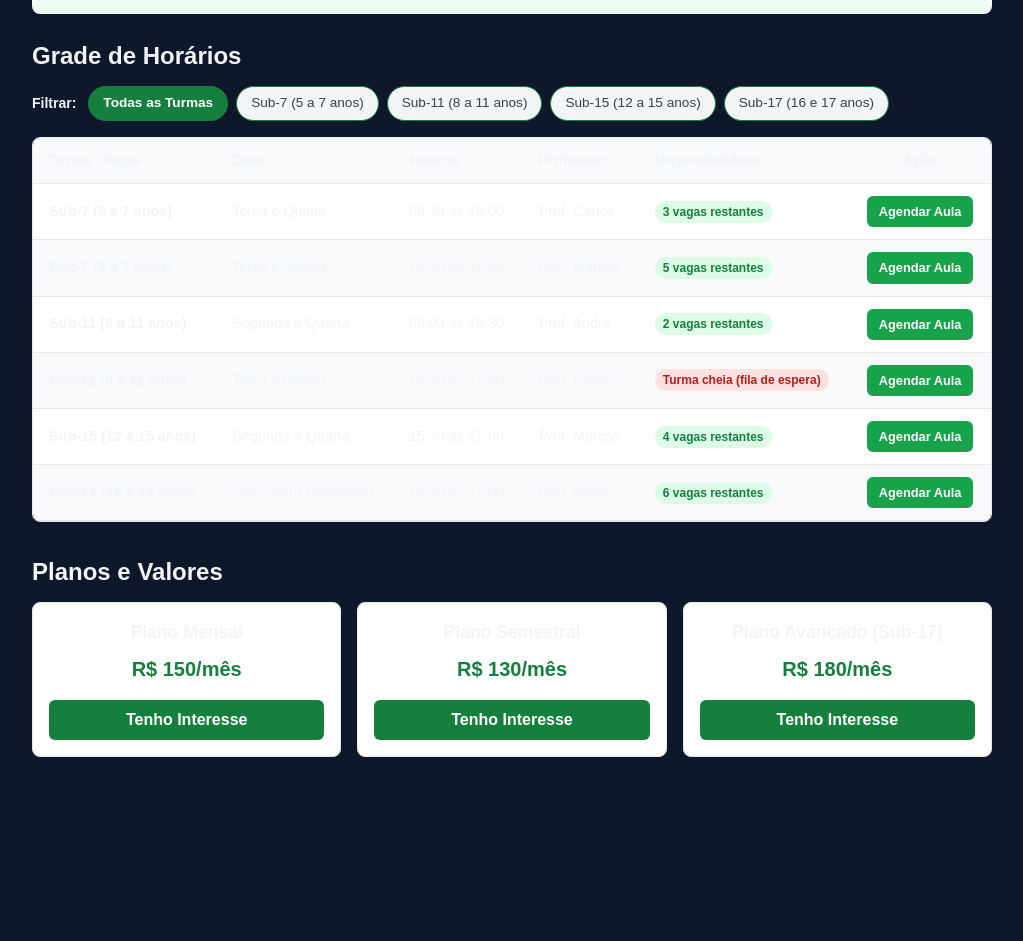
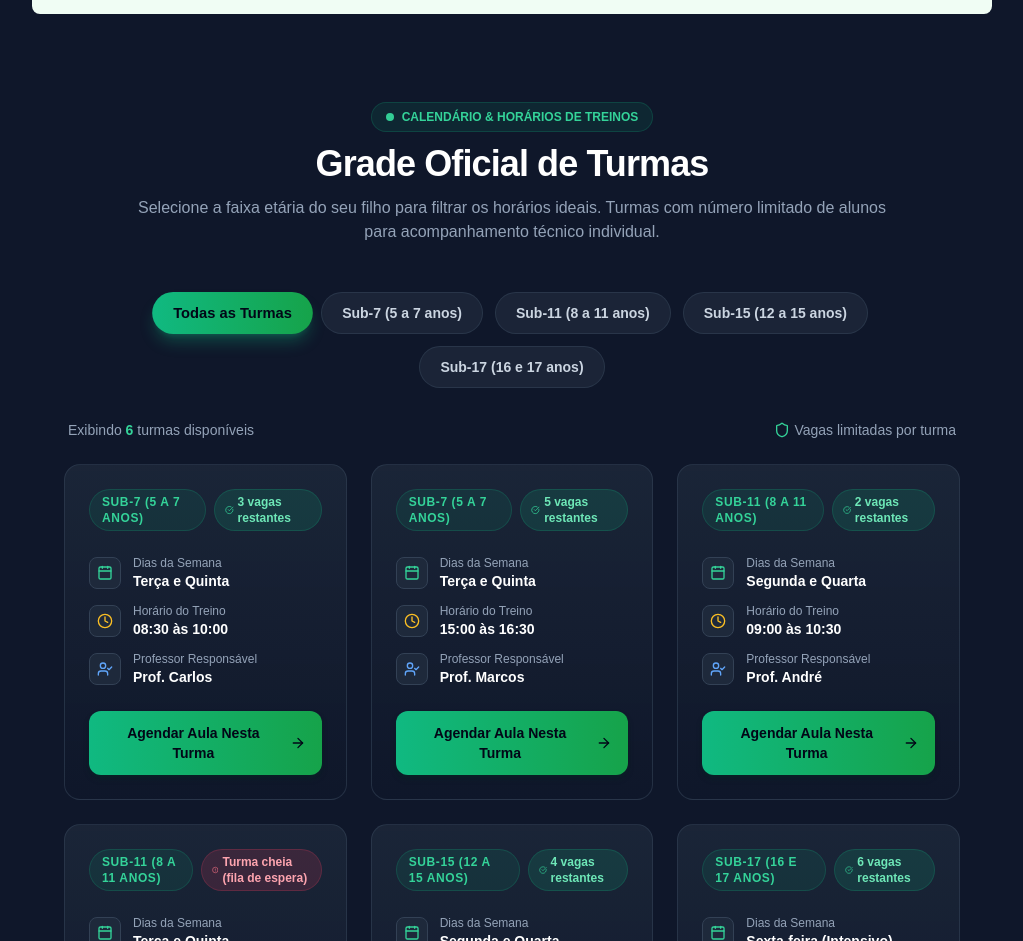
Before and after one commit to AlvaroOliveirak/escolinha_futebol, a React (Vite) app in the folder escolinhafutebol/: page / in a window 1280 px wide. Shown: the part 231-1172 px from the top of the page, without its empty margins (128-1151 px from the left). Before the commit the page ends 1040 px from the top, so only its background shows below. Built offline with nearby package versions, Linux system fonts and the light colour scheme.

Commit message:
feat(style-v1): layout moderno da grade de horarios e filtros de turmas

```diff
--- a/escolinhafutebol/src/components/FilterTurmas.jsx
+++ b/escolinhafutebol/src/components/FilterTurmas.jsx
@@ -2,25 +2,22 @@
 import React from "react";
 import { turmasMock } from "../data/mockData";
 import { useScheduleFilter } from "../hooks/useScheduleFilter";
+import { Calendar, Clock, UserCheck, AlertCircle, CheckCircle, ArrowRight, Shield } from "lucide-react";
 
 /**
  * =========================================================================================
  * COMPONENTE: FilterTurmas
- * RESPONSÁVEL: Álvaro Oliveira (Lógica e Fluxo)
+ * RESPONSÁVEL: Álvaro Oliveira (Lógica e Fluxo) + Estilização Moderna de Futebol
  *
- * GUIA DE INTEGRAÇÃO:
- * - Para o ESTILO: Você pode alterar livremente as classes, cores e estrutura HTML
- *   Apenas mantenha:
- *     1. Os botões de filtro chamando `setSelectedCategory(cat.key)`.
- *     2. O botão de ação chamando `onAgendar(turma.nome)`.
- * - Para o CONTEÚDO: Você pode passar sua lista oficial de turmas via prop `turmas={schedulesData}`.
- *   O hook já aceita tanto as propriedades em português (`categoria`, `nome`, `dias`, `horario`)
- *   quanto em inglês (`category`, `ageGroup`, `days`, `time`).
+ * GUIA DE INTEGRAÇÃO / REGRAS:
+ * - Mantém o hook `useScheduleFilter(turmas)`.
+ * - Mantém os botões de filtro chamando `setSelectedCategory(cat.key)`.
+ * - Mantém o botão de ação chamando `onAgendar(turma.nome || turma.ageGroup)`.
  * =========================================================================================
  */
 
 export default function FilterTurmas({ onAgendar, turmas = turmasMock }) {
-  // Consumo do hook de lógica de filtro
+  // Consumo do hook de lógica de filtro (Mantido 100% idêntico)
   const {
     categories,
     selectedCategory,
@@ -29,162 +26,202 @@ export default function FilterTurmas({ onAgendar, turmas = turmasMock }) {
   } = useScheduleFilter(turmas);
 
   return (
-    <section
-      className="filter-turmas-section"
-      style={{ margin: "24px 0", textAlign: "left" }}
-    >
-      <h2
-        style={{ marginBottom: "12px", fontSize: "1.5rem", fontWeight: "bold" }}
-      >
-        Grade de Horários
+    <section id="horarios" className="w-full py-16 scroll-mt-20">
+      <div className="max-w-7xl mx-auto px-4 sm:px-6 lg:px-8">
+        {/* Cabeçalho da Seção */}
+        <div className="text-center max-w-3xl mx-auto mb-12">
+          <div className="inline-flex items-center gap-2 px-3.5 py-1.5 rounded-full text-xs font-bold bg-emerald-500/10 text-emerald-400 border border-emerald-500/20 mb-3">
+            <span className="w-2 h-2 rounded-full bg-emerald-400 animate-pulse" />
+            CALENDÁRIO & HORÁRIOS DE TREINOS
+          </div>
+          <h2 className="text-3xl sm:text-4xl font-black text-white tracking-tight">
+            Grade Oficial de Turmas
           </h2>
+          <p className="mt-3 text-slate-400 text-sm sm:text-base">
+            Selecione a faixa etária do seu filho para filtrar os horários ideais. Turmas com número limitado de alunos para acompanhamento técnico individual.
+          </p>
+        </div>
 
-      {/* Botões do Filtro de Categorias */}
-      <div
-        className="filter-buttons"
-        style={{
-          display: "flex",
-          flexWrap: "wrap",
-          gap: "8px",
-          marginBottom: "16px",
-        }}
-      >
-        <span
-          style={{
-            fontSize: "0.875rem",
-            fontWeight: "600",
-            alignSelf: "center",
-            marginRight: "4px",
-          }}
-        >
-          Filtrar:
-        </span>
-        {categories.map((cat) => (
+        {/* Barra de Filtro de Categorias */}
+        <div className="flex flex-wrap items-center justify-center gap-2 sm:gap-3 mb-8">
+          {categories.map((cat) => {
+            const isActive = selectedCategory === cat.key;
+            return (
               <button
                 key={cat.key}
                 onClick={() => setSelectedCategory(cat.key)}
-            style={{
-              padding: "6px 14px",
-              borderRadius: "9999px",
-              fontSize: "0.85rem",
-              fontWeight: selectedCategory === cat.key ? "bold" : "normal",
-              cursor: "pointer",
-              border: "1px solid #15803d",
-              backgroundColor:
-                selectedCategory === cat.key ? "#15803d" : "#f3f4f6",
-              color: selectedCategory === cat.key ? "#ffffff" : "#374151",
-              transition: "all 0.2s",
-            }}
+                className={`px-4 py-2 sm:px-5 sm:py-2.5 rounded-full text-xs sm:text-sm font-bold transition-all duration-200 cursor-pointer flex items-center gap-2 ${
+                  isActive
+                    ? "bg-gradient-to-r from-emerald-500 to-green-600 text-slate-950 shadow-lg shadow-emerald-500/30 scale-105"
+                    : "bg-slate-800/80 hover:bg-slate-750 text-slate-300 border border-slate-700/60 hover:text-white"
+                }`}
               >
-            {cat.label}
+                <span>{cat.label}</span>
               </button>
-        ))}
+            );
+          })}
         </div>
 
-      {/* Tabela / Lista de Horários Filtrados */}
+        {/* Resumo do filtro */}
+        <div className="flex items-center justify-between text-xs sm:text-sm text-slate-400 mb-6 px-1">
+          <span>
+            Exibindo <strong className="text-emerald-400 font-bold">{filteredSchedules.length}</strong> {filteredSchedules.length === 1 ? "turma disponível" : "turmas disponíveis"}
+          </span>
+          <span className="flex items-center gap-1 text-slate-400">
+            <Shield className="w-4 h-4 text-emerald-400" /> Vagas limitadas por turma
+          </span>
+        </div>
+
+        {/* Visualização em Cards Modernos */}
+        <div className="grid grid-cols-1 md:grid-cols-2 lg:grid-cols-3 gap-6">
+          {filteredSchedules.map((turma) => {
+            const nomeTurma = turma.nome || turma.ageGroup;
+            const diasTurma = turma.dias || turma.days;
+            const horarioTurma = turma.horario || turma.time;
+            const professorTurma = turma.professor || turma.teacher || "-";
+            const vagasTurma = turma.vagas || turma.spots || "Vagas Abertas";
+            const isCheia = vagasTurma.toLowerCase().includes("cheia");
+
+            return (
               <div
-        style={{
-          overflowX: "auto",
-          border: "1px solid #e5e7eb",
-          borderRadius: "8px",
-        }}
+                key={turma.id}
+                className="group relative bg-gradient-to-b from-slate-800/80 to-slate-900/90 border border-slate-700/60 hover:border-emerald-500/40 rounded-2xl p-6 transition-all duration-300 hover:-translate-y-1 hover:shadow-xl hover:shadow-emerald-950/40 flex flex-col justify-between"
               >
-        <table
-          style={{
-            width: "100%",
-            borderCollapse: "collapse",
-            fontSize: "0.9rem",
-          }}
+                {/* Linha superior com Categoria e Status de Vagas */}
+                <div>
+                  <div className="flex items-center justify-between gap-2 mb-4">
+                    <span className="text-xs font-black uppercase tracking-wider text-emerald-400 bg-emerald-500/10 px-3 py-1 rounded-full border border-emerald-500/20">
+                      {nomeTurma}
+                    </span>
+
+                    <span
+                      className={`text-xs font-semibold px-2.5 py-1 rounded-full flex items-center gap-1 ${
+                        isCheia
+                          ? "bg-rose-500/15 text-rose-300 border border-rose-500/20"
+                          : "bg-emerald-500/15 text-emerald-300 border border-emerald-500/20"
+                      }`}
                     >
-          <thead>
-            <tr
-              style={{
-                backgroundColor: "#f9fafb",
-                borderBottom: "1px solid #e5e7eb",
-                textAlign: "left",
-              }}
+                      {isCheia ? (
+                        <AlertCircle className="w-3 h-3 text-rose-400" />
+                      ) : (
+                        <CheckCircle className="w-3 h-3 text-emerald-400" />
+                      )}
+                      {vagasTurma}
+                    </span>
+                  </div>
+
+                  {/* Informações da Turma */}
+                  <div className="space-y-3 mb-6 pt-2">
+                    <div className="flex items-center gap-3 text-sm text-slate-300">
+                      <div className="w-8 h-8 rounded-lg bg-slate-800 border border-slate-700 flex items-center justify-center shrink-0 text-emerald-400">
+                        <Calendar className="w-4 h-4" />
+                      </div>
+                      <div>
+                        <div className="text-xs text-slate-400">Dias da Semana</div>
+                        <div className="font-semibold text-white">{diasTurma}</div>
+                      </div>
+                    </div>
+
+                    <div className="flex items-center gap-3 text-sm text-slate-300">
+                      <div className="w-8 h-8 rounded-lg bg-slate-800 border border-slate-700 flex items-center justify-center shrink-0 text-amber-400">
+                        <Clock className="w-4 h-4" />
+                      </div>
+                      <div>
+                        <div className="text-xs text-slate-400">Horário do Treino</div>
+                        <div className="font-semibold text-white">{horarioTurma}</div>
+                      </div>
+                    </div>
+
+                    <div className="flex items-center gap-3 text-sm text-slate-300">
+                      <div className="w-8 h-8 rounded-lg bg-slate-800 border border-slate-700 flex items-center justify-center shrink-0 text-blue-400">
+                        <UserCheck className="w-4 h-4" />
+                      </div>
+                      <div>
+                        <div className="text-xs text-slate-400">Professor Responsável</div>
+                        <div className="font-semibold text-white">{professorTurma}</div>
+                      </div>
+                    </div>
+                  </div>
+                </div>
+
+                {/* Botão de Ação */}
+                <button
+                  onClick={() => onAgendar?.(nomeTurma || "Aula Experimental")}
+                  className={`w-full py-3 px-4 rounded-xl font-bold text-sm transition-all duration-200 flex items-center justify-center gap-2 cursor-pointer shadow-md ${
+                    isCheia
+                      ? "bg-slate-750 hover:bg-slate-700 text-slate-200 border border-slate-600 hover:border-slate-500"
+                      : "bg-gradient-to-r from-emerald-500 to-green-600 hover:from-emerald-400 hover:to-green-500 text-slate-950 font-black shadow-emerald-950/40 group-hover:shadow-emerald-500/20"
+                  }`}
                 >
-              <th style={{ padding: "12px 16px" }}>Turma / Faixa</th>
-              <th style={{ padding: "12px 16px" }}>Dias</th>
-              <th style={{ padding: "12px 16px" }}>Horário</th>
-              <th style={{ padding: "12px 16px" }}>Professor</th>
-              <th style={{ padding: "12px 16px" }}>Disponibilidade</th>
-              <th style={{ padding: "12px 16px", textAlign: "center" }}>
-                Ação
-              </th>
+                  <span>{isCheia ? "Entrar na Fila de Espera" : "Agendar Aula Nesta Turma"}</span>
+                  <ArrowRight className="w-4 h-4 transition-transform group-hover:translate-x-1" />
+                </button>
+              </div>
+            );
+          })}
+        </div>
+
+        {/* Tabela de apoio para visualização rápida em telas grandes */}
+        <div className="mt-12 hidden lg:block bg-slate-900/60 border border-slate-800 rounded-2xl overflow-hidden">
+          <div className="px-6 py-4 border-b border-slate-800 bg-slate-800/40 flex items-center justify-between">
+            <span className="text-xs font-bold text-slate-400 uppercase tracking-wider">
+              Tabela Resumo Comparativa de Horários
+            </span>
+            <span className="text-xs text-emerald-400 font-semibold">
+              Recife, PE • Craques do Futuro
+            </span>
+          </div>
+          <table className="w-full text-left text-sm text-slate-300">
+            <thead className="bg-slate-800/80 text-xs uppercase font-bold text-slate-400">
+              <tr>
+                <th className="px-6 py-3.5">Turma / Categoria</th>
+                <th className="px-6 py-3.5">Dias</th>
+                <th className="px-6 py-3.5">Horário</th>
+                <th className="px-6 py-3.5">Professor</th>
+                <th className="px-6 py-3.5">Disponibilidade</th>
+                <th className="px-6 py-3.5 text-right">Ação</th>
               </tr>
             </thead>
-          <tbody>
-            {filteredSchedules.map((turma, idx) => (
-              <tr
-                key={turma.id}
-                style={{
-                  borderBottom: "1px solid #e5e7eb",
-                  backgroundColor: idx % 2 === 0 ? "#ffffff" : "#f9fafb",
-                }}
+            <tbody className="divide-y divide-slate-800/60">
+              {filteredSchedules.map((turma) => {
+                const nomeTurma = turma.nome || turma.ageGroup;
+                const diasTurma = turma.dias || turma.days;
+                const horarioTurma = turma.horario || turma.time;
+                const professorTurma = turma.professor || turma.teacher || "-";
+                const vagasTurma = turma.vagas || turma.spots || "Vagas Abertas";
+                const isCheia = vagasTurma.toLowerCase().includes("cheia");
+
+                return (
+                  <tr key={`tbl-${turma.id}`} className="hover:bg-slate-800/30 transition-colors">
+                    <td className="px-6 py-4 font-bold text-white">{nomeTurma}</td>
+                    <td className="px-6 py-4 text-slate-300">{diasTurma}</td>
+                    <td className="px-6 py-4 text-emerald-400 font-medium">{horarioTurma}</td>
+                    <td className="px-6 py-4 text-slate-300">{professorTurma}</td>
+                    <td className="px-6 py-4">
+                      <span
+                        className={`text-xs px-2.5 py-1 rounded-full font-semibold ${
+                          isCheia
+                            ? "bg-rose-500/10 text-rose-400 border border-rose-500/20"
+                            : "bg-emerald-500/10 text-emerald-400 border border-emerald-500/20"
+                        }`}
                       >
-                <td style={{ padding: "12px 16px", fontWeight: "600" }}>
-                  {turma.nome || turma.ageGroup}
-                </td>
-                <td style={{ padding: "12px 16px" }}>
-                  {turma.dias || turma.days}
-                </td>
-                <td style={{ padding: "12px 16px" }}>
-                  {turma.horario || turma.time}
-                </td>
-                <td style={{ padding: "12px 16px" }}>
-                  {turma.professor || turma.teacher || "-"}
-                </td>
-                <td style={{ padding: "12px 16px" }}>
-                  <span
-                    style={{
-                      display: "inline-block",
-                      padding: "2px 8px",
-                      borderRadius: "12px",
-                      fontSize: "0.75rem",
-                      fontWeight: "bold",
-                      backgroundColor: (
-                        turma.vagas ||
-                        turma.spots ||
-                        ""
-                      ).includes("cheia")
-                        ? "#fee2e2"
-                        : "#dcfce7",
-                      color: (turma.vagas || turma.spots || "").includes(
-                        "cheia",
-                      )
-                        ? "#b91c1c"
-                        : "#15803d",
-                    }}
-                  >
-                    {turma.vagas || turma.spots || "Vagas Abertas"}
+                        {vagasTurma}
                       </span>
                     </td>
-                <td style={{ padding: "12px 16px", textAlign: "center" }}>
+                    <td className="px-6 py-4 text-right">
                       <button
-                    onClick={() =>
-                      onAgendar?.(
-                        turma.nome || turma.ageGroup || "Aula Experimental",
-                      )
-                    }
-                    style={{
-                      padding: "6px 12px",
-                      backgroundColor: "#16a34a",
-                      color: "#fff",
-                      border: "none",
-                      borderRadius: "6px",
-                      fontWeight: "600",
-                      fontSize: "0.8rem",
-                      cursor: "pointer",
-                    }}
+                        onClick={() => onAgendar?.(nomeTurma || "Aula Experimental")}
+                        className="text-xs font-bold text-emerald-400 hover:text-emerald-300 hover:underline inline-flex items-center gap-1 cursor-pointer"
                       >
-                    Agendar Aula
+                        Agendar <ArrowRight className="w-3.5 h-3.5" />
                       </button>
                     </td>
                   </tr>
-            ))}
+                );
+              })}
             </tbody>
           </table>
+        </div>
       </div>
     </section>
   );
```
Lines whose indentation alone changed are shown as unchanged.
